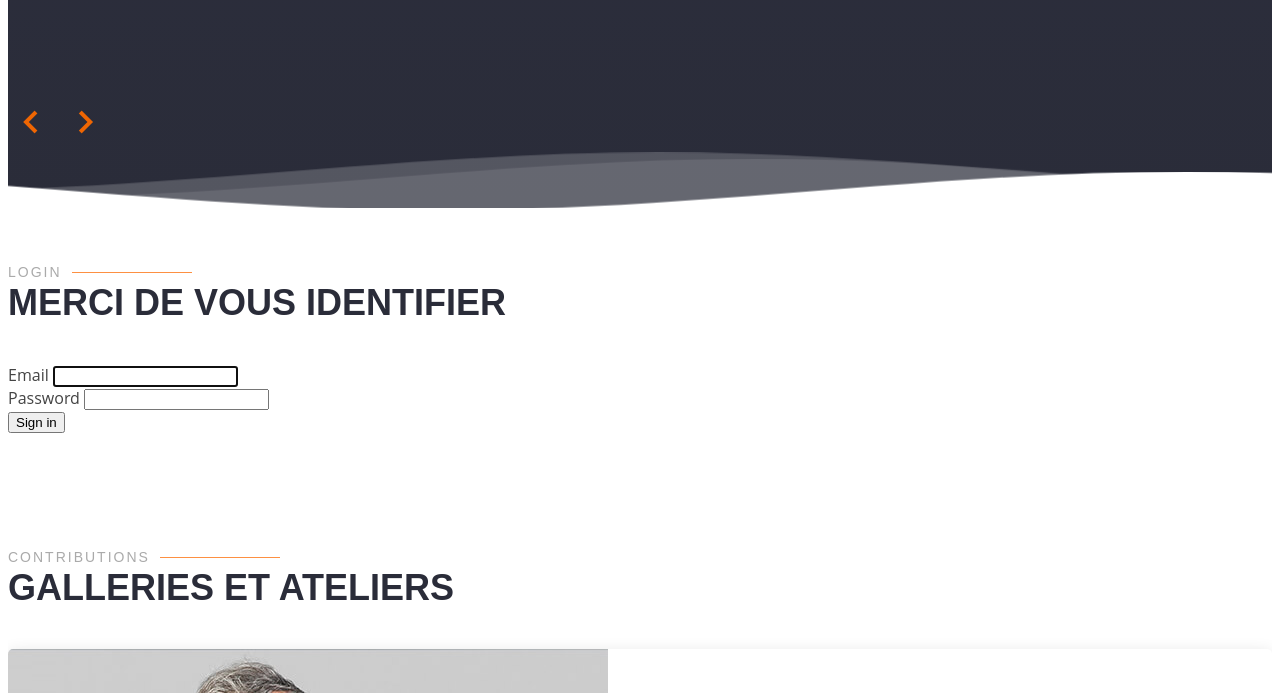
After one commit to julie-j-code/symportfolio-withdocker, a Symfony app: template templates/security/login.html.twig in a window 1280 px wide. The commit adds this page. Shown: the part 1840-2533 px from the top of the page. Run offline with Twig, Linux system fonts and the light colour scheme; the template is opened without the code that fills it, so the values that code supplies are empty; some libraries are stand-ins or nearby versions.

Commit message:
feature/login

```diff
--- a/assets/styles/style.css
+++ b/assets/styles/style.css
@@ -1322,7 +1322,7 @@
 --------------------------------------------------------------*/
 .contact .info {
   width: 100%;
-  background: #fff;
+  /* background: #fff; */
 }
 
 .contact .info i {
@@ -1331,7 +1331,7 @@
   float: left;
   width: 44px;
   height: 44px;
-  background: #ffecde;
+  /* background: #ffecde; */
   display: flex;
   justify-content: center;
   align-items: center;
@@ -1365,7 +1365,7 @@
 
 .contact .php-email-form {
   width: 100%;
-  background: #fff;
+  /* background: #fff; */
 }
 
 .contact .php-email-form .form-group {
@@ -1394,9 +1394,11 @@
   font-weight: 600;
 }
 
+.contact{background-color: none;}
+
 .contact .php-email-form .loading {
   display: none;
-  background: #fff;
+  /* background: #fff; */
   text-align: center;
   padding: 15px;
 }
--- a/templates/base.html.twig
+++ b/templates/base.html.twig
@@ -15,7 +15,7 @@
     <!-- <link rel="stylesheet" href="https://cdn.jsdelivr.net/npm/glightbox/dist/css/glightbox.min.css" /> -->
     <link href='https://unpkg.com/boxicons@2.0.7/css/boxicons.min.css' rel='stylesheet'>
     <link rel="stylesheet" href="https://unpkg.com/swiper/swiper-bundle.min.css" />
-    <link rel="stylesheet" href="../assets/styles/aos.css" />
+    <link rel="stylesheet" href="/assets/styles/style.css" />
     <link rel="stylesheet" href="https://unpkg.com/aos@next/dist/aos.css" />
 
 
--- /dev/null
+++ b/templates/security/login.html.twig
@@ -0,0 +1,103 @@
+{% extends 'base.html.twig' %}
+
+{% block title %}Hello HomeController!{% endblock %}
+
+
+{% block body %}
+
+{% include "home/welcome.html.twig" %}
+
+
+
+<main id="main mt-5 pt-5">
+
+  <!-- ======= Contact Section ======= -->
+  <section id="contact mt-5">
+    <div class="container">
+
+      <div class="section-title" data-aos="zoom-out">
+        <h2>Login</h2>
+        <p>Merci de vous identifier</p>
+      </div>
+
+      <div class="row mt-5">
+
+        <div class="col-lg-8 mt-5 mt-lg-0" data-aos="fade-left">
+
+          <form action="forms/contact.php" method="post" role="form" class="php-email-form">
+
+            <!-- login initial -->
+
+            <form method="post">
+              {% if error %}
+              <div class="alert alert-danger">{{ error.messageKey|trans(error.messageData, 'security') }}</div>
+              {% endif %}
+
+              {% if app.user %}
+              <div class="mb-3">
+                You are logged in as {{ app.user.username }}, <a href="{{ path('app_logout') }}">Logout</a>
+              </div>
+              {% endif %}
+
+
+              <div class="row">
+
+                <div class="col-md-4 form-group mt-3">
+
+                  <label for="inputEmail">Email</label>
+                  <input type="email" value="{{ last_username }}" name="email" id="inputEmail" class="form-control"
+                    required autofocus>
+                </div>
+                <div class="col-md-4 form-group mt-3">
+
+                  <label for="inputPassword">Password</label>
+                  <input type="password" name="password" id="inputPassword" class="form-control" required>
+
+                </div>
+                <div class="col-md-4 form-group mt-3">
+
+                  <input type="hidden" name="_csrf_token" value="{{ csrf_token('authenticate') }}">
+
+                  {#
+                  Uncomment this section and add a remember_me option below your firewall to activate remember me
+                  functionality.
+                  See https://symfony.com/doc/current/security/remember_me.html
+
+                  <div class="checkbox mb-3">
+                    <label>
+                      <input type="checkbox" name="_remember_me"> Remember me
+                    </label>
+                  </div>
+                  #}
+                </div>
+                <div class="col-md-4 form-group mt-3">
+                  <button class="btn btn-lg btn-primary mt-3 " type="submit">
+                    Sign in
+                  </button>
+                </div>
+
+
+
+                <!-- fin login initial -->
+
+
+            </form>
+
+        </div>
+
+      </div>
+
+    </div>
+  </section><!-- End Contact Section -->
+  </main>
+
+
+
+
+
+
+
+
+
+
+  {% endblock %}
```
Also changed, not shown: src/Controller/SecurityController.php (added, +36 -0 lines), src/Security/AppAuthenticator.php (added, +107 -0 lines), 1 other file.
